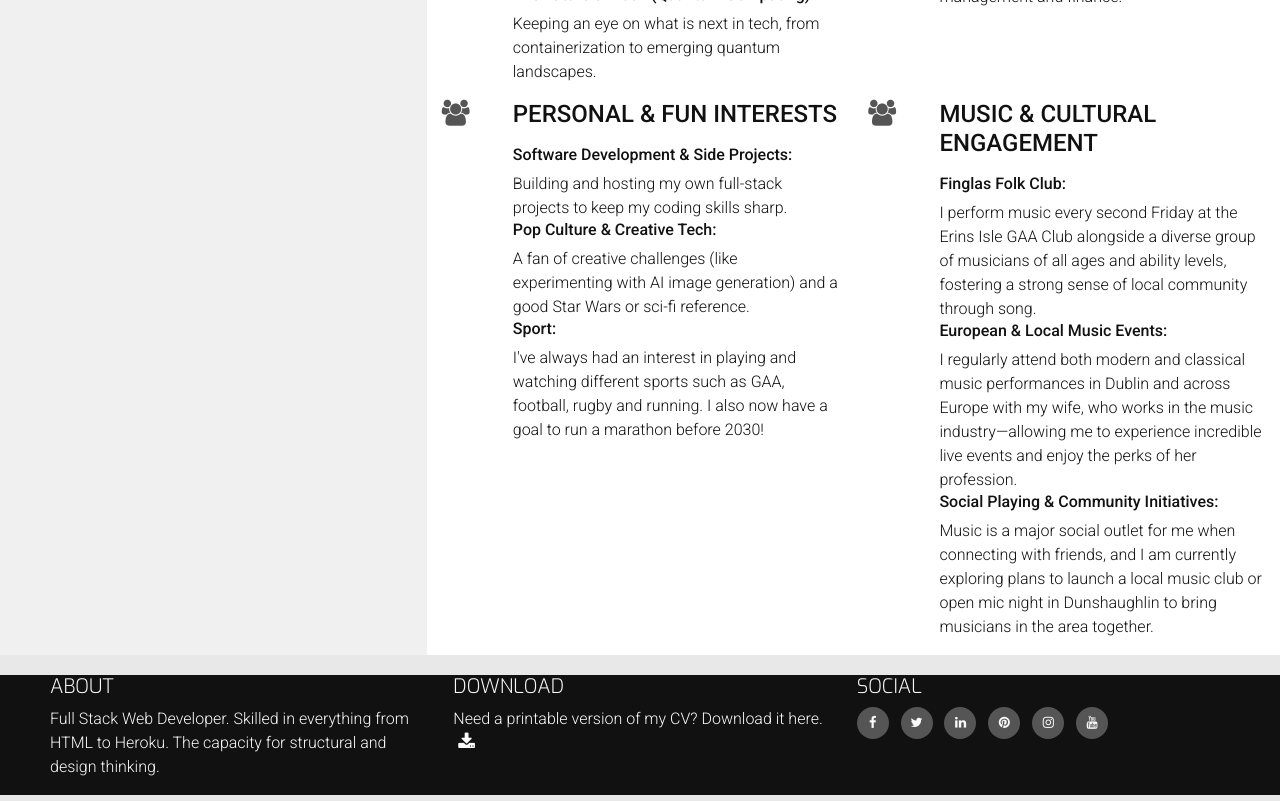
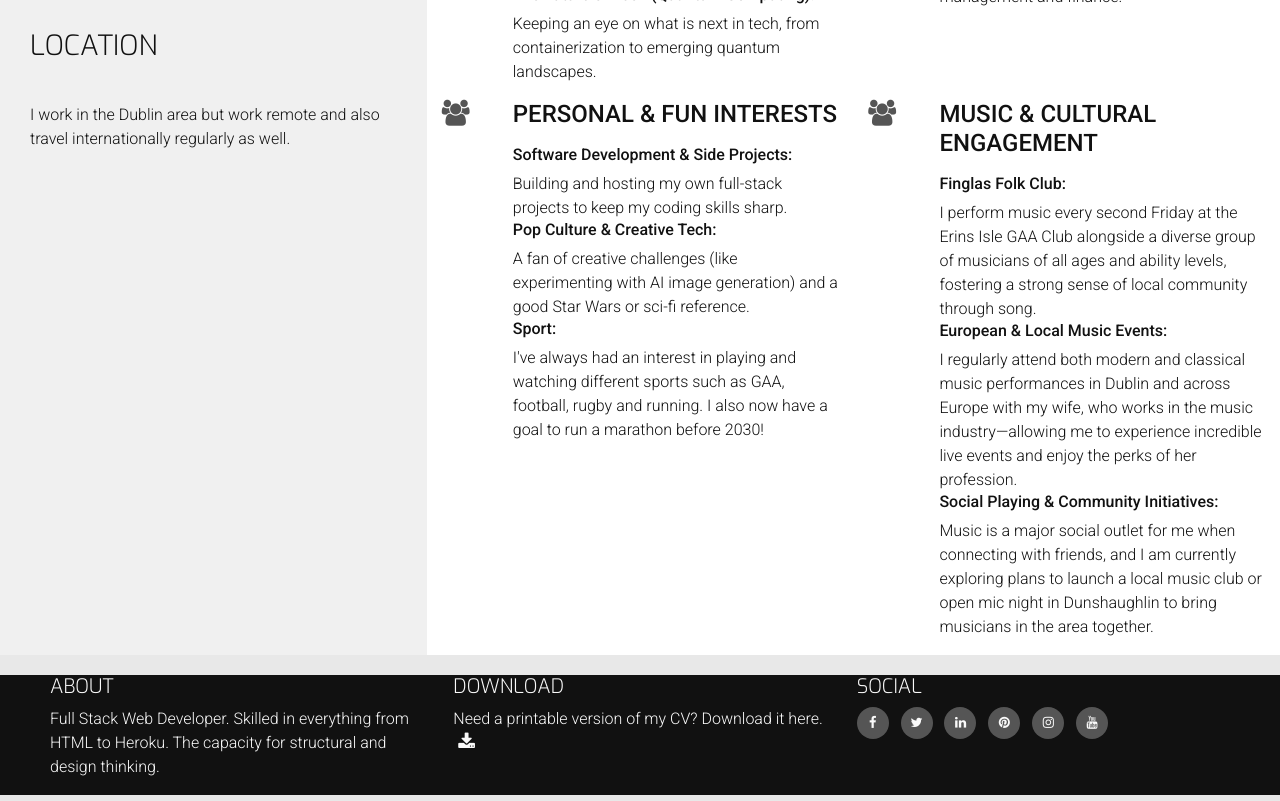
Before and after one commit to VinBdev/Resume.Project.2021, a plain HTML site: page interests.html in a window 1280 px wide. Shown: the part 905-1706 px from the top of the page. Drawn offline with nearby package versions, Linux system fonts and the light colour scheme.

Commit message:
changed text on interests page
Co-authored-by: Ona <no-reply@ona.com>

```diff
--- a/interests.html
+++ b/interests.html
@@ -70,6 +70,12 @@
                     referrerpolicy="no-referrer-when-downgrade"
                     src="https://www.openstreetmap.org/export/embed.html?bbox=-10.5,51.3,-5.5,55.4&layer=mapnik&marker=53.3498,-6.2603">
                 </iframe>
+                <div class="row">
+                    <div class="col-12">
+                        <h3 class="section-heading uppercase">Location</h3>
+                        <p>I work in the Dublin area but work remote and also travel internationally regularly as well.</p>
+                    </div>
+                </div>
             </div>
             <div class="col-md-8 bg-color-groups">
                 <div class="row">
```
